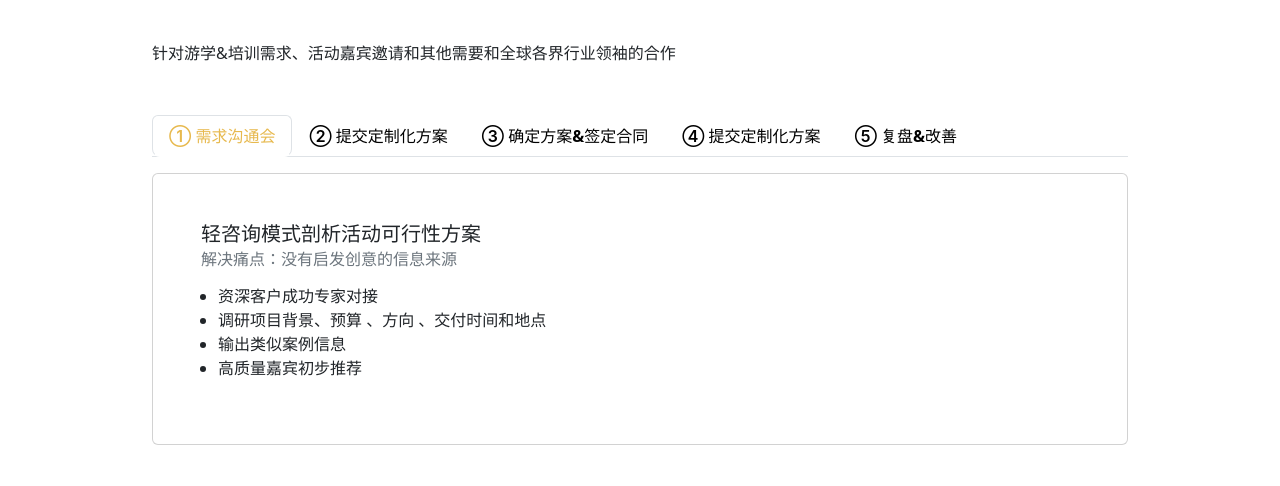
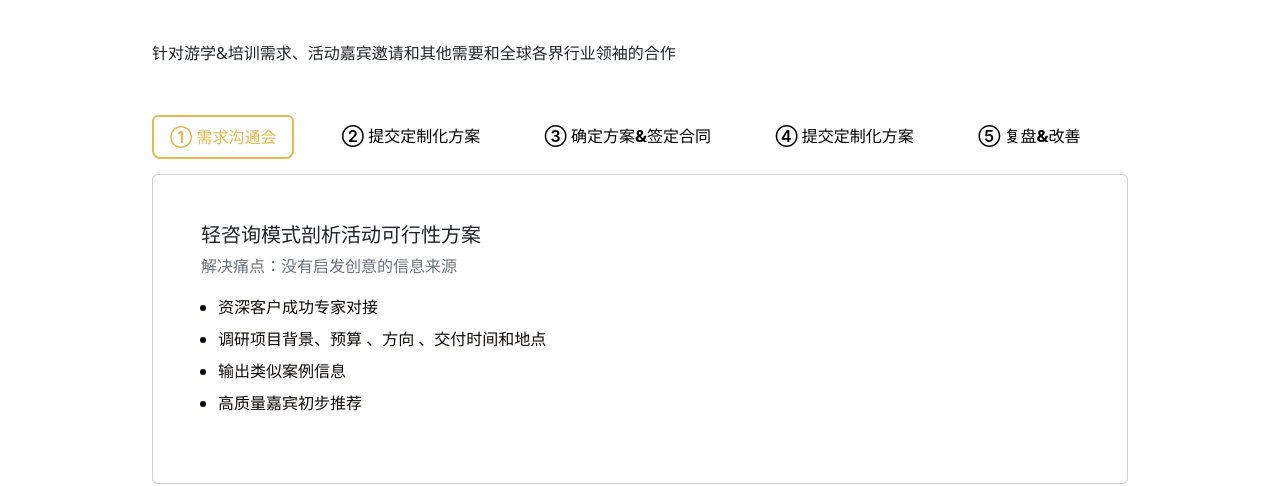
Before and after one commit to lidongyx/huoxing, a Vue app: page / in a window 1280 px wide. Shown: the part 846-1332 px from the top of the page. Built offline with nearby package versions, Linux system fonts and the light colour scheme.

Commit message:
更新官网样式

```diff
--- a/src/style.css
+++ b/src/style.css
@@ -45,6 +45,7 @@ a:hover {
 }
 
 
+
 button {
   border-radius: 8px;
   border: 1px solid transparent;
@@ -63,6 +64,29 @@ button:focus,
 button:focus-visible {
   outline: 4px auto -webkit-focus-ring-color;
 }
+
+.nav-tabs .nav-link.active, .nav-tabs .nav-item.show .nav-link {
+  color: var(--bs-nav-tabs-link-active-color);
+  background-color: var(--bs-nav-tabs-link-active-bg);
+  border-color: var(--bs-nav-tabs-link-active-border-color);
+  border: 2px solid #e7b94e;
+}
+
+.nav-tabs {
+
+  --bs-nav-tabs-border:none;
+  --bs-nav-tabs-border-width: 1px;
+  --bs-nav-tabs-border-color: #dee2e6;
+  --bs-nav-tabs-border-radius: 0.375rem;
+  --bs-nav-tabs-link-hover-border-color: #e9ecef #e9ecef #dee2e6;
+  --bs-nav-tabs-link-active-color: #495057;
+  --bs-nav-tabs-link-active-bg: #fff;
+  --bs-nav-tabs-link-active-border-color: #dee2e6 #dee2e6 #fff;
+  border: none;
+}
+
+
+
 
 .card {
   padding: 2em;
@@ -85,6 +109,7 @@ button:focus-visible {
   padding: 30px;
 }
 
+
 .nav-item a{
   display: block;
     padding: var(--bs-nav-link-padding-y) var(--bs-nav-link-padding-x);
@@ -93,6 +118,10 @@ button:focus-visible {
     color: var(--bs-nav-link-color);
     text-decoration: none;
     transition: color .15s ease-in-out,background-color .15s ease-in-out,border-color .15s ease-in-out;
+}
+.process-tabs .nav-item{
+  flex: 1 1 auto;
+  text-align: center;
 }
 .process-tabs li{
   border: none !important;
@@ -103,6 +132,11 @@ button:focus-visible {
   font-weight: 600;
   color: #000;
 }
+.process-tabs .active{
+  border-bottom: 2px solid #e7b94e ;
+
+}
+
 
 .process-tabs .active{
   color: #e7b94e !important;
--- a/src/views/Home.vue
+++ b/src/views/Home.vue
@@ -228,9 +228,18 @@ export default defineComponent({
   line-height: 18px;
   color: #969696;
 }
+.text-muted{
+  margin: 10px 0;
+}
 .li-list {
   margin-top: 15px;
   margin-left: -15px;
+}
+.li-list li{
+  font-size: 16px;
+  font-weight: 300;
+  color: #0d0a05;
+  line-height: 2rem;
 }
 
 #footer {
```
